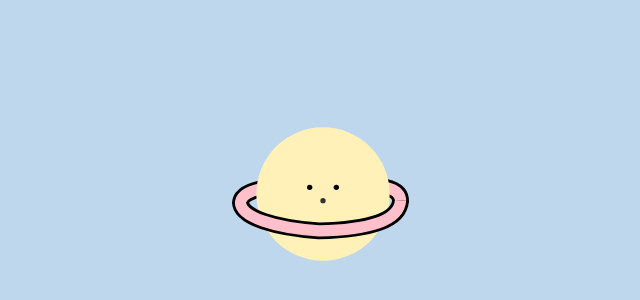
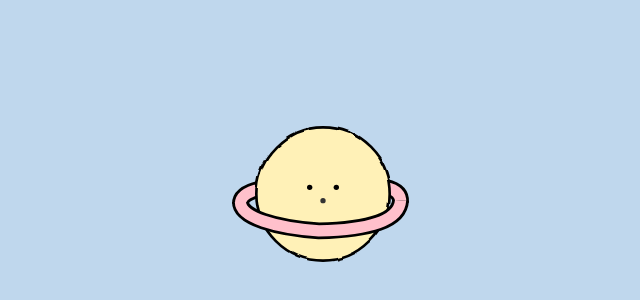
Before and after one commit to Wootecho-side/chrome-woowaplanet, a React (Vite) app: page / in a window 1280 px wide. Shown: the part 100-400 px from the top of the page, without its empty margins (315-955 px from the left). Built offline with nearby package versions, Linux system fonts and the light colour scheme.

Commit message:
feat: 몸통 테두리 추가 및 지글거리는 효과 추가

```diff
--- a/src/components/PlanetBody/PlanetBody.tsx
+++ b/src/components/PlanetBody/PlanetBody.tsx
@@ -20,7 +20,7 @@ export default function PlanetBody() {
     svgPoint.y = e.clientY;
 
     const transformedPoint = svgPoint.matrixTransform(
-      svgRef.current.getScreenCTM()?.inverse(),
+      svgRef.current.getScreenCTM()?.inverse()
     );
     const dx = transformedPoint.x - bodyCenter.x;
     const dy = transformedPoint.y - bodyCenter.y;
@@ -29,7 +29,7 @@ export default function PlanetBody() {
     setMousePosition(
       distance <= bodyRadius
         ? null
-        : { x: transformedPoint.x, y: transformedPoint.y },
+        : { x: transformedPoint.x, y: transformedPoint.y }
     );
   };
   return (
@@ -42,18 +42,39 @@ export default function PlanetBody() {
         onMouseMove={handleMouseMove}
       >
         <defs>
-          <filter id="wavy-line">
+          <filter
+            id="hand-drawn-outline"
+            x="-10%"
+            y="-10%"
+            width="120%"
+            height="120%"
+            primitiveUnits="userSpaceOnUse"
+          >
             <feTurbulence
-              type="turbulence"
-              baseFrequency="0.01"
-              numOctaves="1"
-              result="turbulence"
+              type="fractalNoise"
+              baseFrequency="0.02"
+              numOctaves="3"
+              seed="5"
+              result="noise"
             />
-            <feDisplacementMap in2="turbulence" in="SourceGraphic" scale="4" />
+            <feDisplacementMap
+              in="SourceGraphic"
+              in2="noise"
+              scale="6"
+              xChannelSelector="R"
+              yChannelSelector="G"
+            />
           </filter>
         </defs>
-
-        <circle cx="150" cy="150" r="100" fill="#fff1b7" />
+        <circle
+          cx="150"
+          cy="150"
+          r="100"
+          fill="#fff1b7"
+          stroke="#000000"
+          strokeWidth="4"
+          filter="url(#hand-drawn-outline)"
+        />
         <PlanetEyes mousePosition={mousePosition} center={{ x: 150, y: 150 }} />
         <circle cx="150" cy="160" r="4" fill="#333" />
       </svg>
```
